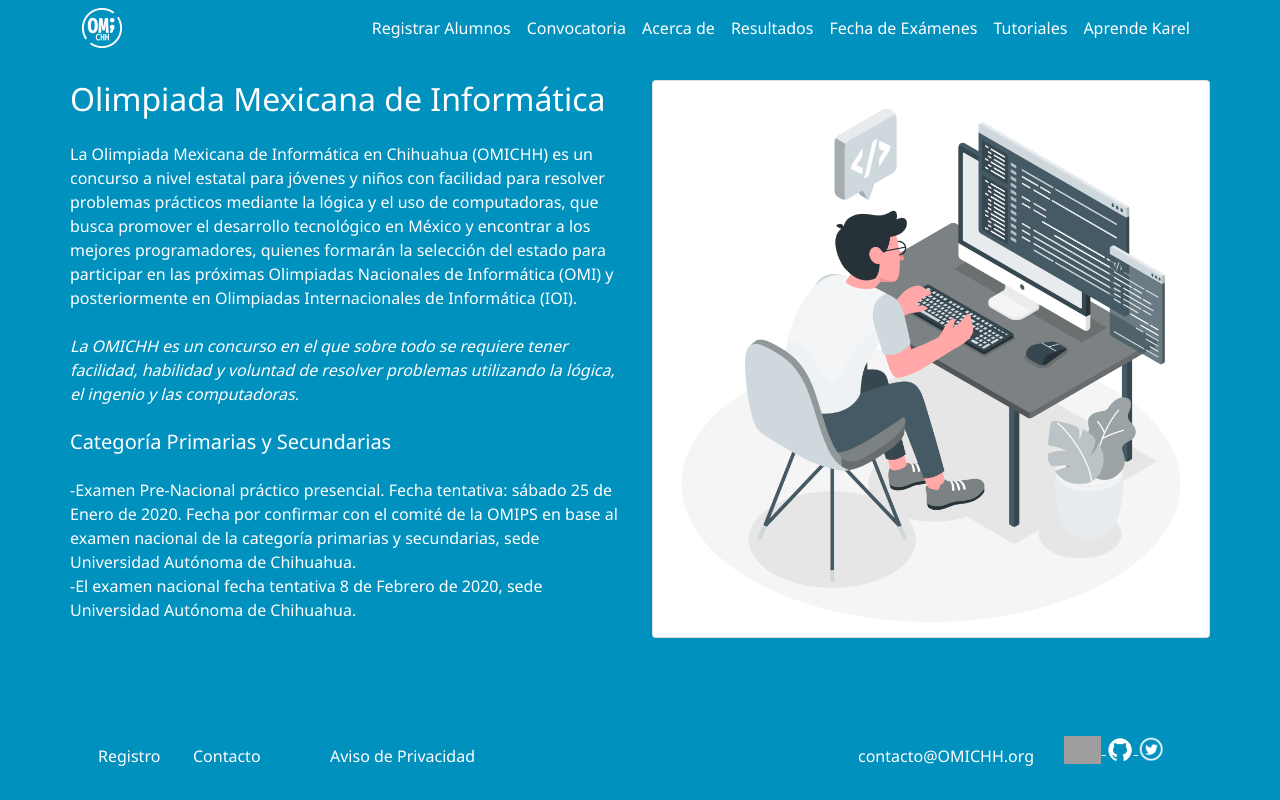
After one commit to OMICHH/omichh-web, a Django app: page /about/ in a window 1280 px wide. The commit adds this page. Run offline with Django 3.2, Linux system fonts and the light colour scheme; some libraries are stand-ins or nearby versions; grey boxes are pictures that could not be loaded.

Commit message:
Added about page, changed about-it to about, changed primary and secondary styles to affect all children

```diff
--- a/omichh/urls.py
+++ b/omichh/urls.py
@@ -22,7 +22,7 @@ urlpatterns = [
     path('home/', users_views.dashboard, name='dashboard'),
 
     #General Views
-    path('about-it/', TemplateView.as_view(template_name="index/about-it.html"), name='about-it'),
+    path('about/', TemplateView.as_view(template_name="index/about.html"), name='about'),
     path('contact-us/', TemplateView.as_view(template_name="index/contact-us.html"), name='contact-us'),
 
     #Verification user
--- a/static/css/main.css
+++ b/static/css/main.css
@@ -15,10 +15,10 @@ html, body{
 h1{
    font-weight: 700;
 }
-.style-primary p, .style-primary h1{
+.style-primary *{
    color: #ffffff;
 }
-.style-secondary p, .style-secondary h1{
+.style-secondary *{
    color: #0091BF;
 }
 .bg-OMICHH{
--- a/templates/base/header.html
+++ b/templates/base/header.html
@@ -20,6 +20,9 @@
             <a class="nav-link" href="#">Convocatoria</a>
             </li>
             <li class="nav-item">
+            <a class="nav-link" href="#">Acerca de</a>
+            </li>
+            <li class="nav-item">
             <a class="nav-link" href="#">Resultados</a>
             </li>
             <li class="nav-item">
--- a/templates/index/about-it.html
+++ /dev/null
@@ -1,5 +0,0 @@
-{% extends 'base/base.html' %}
-
-{% block container %}
-
-{% endblock container %}
--- /dev/null
+++ b/templates/index/about.html
@@ -0,0 +1,27 @@
+{% extends 'base/base.html' %}
+
+{% block head_content %}
+    <title>About</title>
+{% endblock head_content %}
+
+{% load static %}
+
+{% block container %}
+    <div class="first-container d-flex container d-flex p-0">
+      <div class="row">
+        <div class="col-8 offset-2 col-md-6 offset-md-0">
+          <h2 class="mb-4">Olimpiada Mexicana de Informática</h2>
+          <p class="mb-4">La Olimpiada Mexicana de Informática en Chihuahua (OMICHH) es un concurso a nivel estatal para jóvenes y niños con facilidad para resolver problemas prácticos mediante la lógica y el uso de computadoras, que busca promover el desarrollo tecnológico en México y encontrar a los mejores programadores, quienes formarán la selección del estado para participar en las próximas Olimpiadas Nacionales de Informática (OMI) y posteriormente en Olimpiadas Internacionales de Informática (IOI).</p>
+          <p class="mb-4"><i>La OMICHH es un concurso en el que sobre todo se requiere tener facilidad, habilidad y voluntad de resolver problemas utilizando la lógica, el ingenio y las computadoras.</i></p>
+          <h5 class="mb-4">Categoría Primarias y Secundarias</h5>
+          <p>-Examen Pre-Nacional práctico presencial. Fecha tentativa: sábado 25 de Enero de 2020. Fecha por confirmar con el comité de la OMIPS en base al examen nacional de la categoría primarias y secundarias, sede Universidad Autónoma de Chihuahua.<br>
+          -El examen nacional fecha tentativa 8 de Febrero de 2020, sede Universidad Autónoma de Chihuahua.</p>
+        </div>
+        <div class="col-8 col-md-6 d-flex justify-content-center align-items-center">
+          <div class="card">
+            <img src="{% static 'img/Programming-amico.png' %}" class="card-img-top" alt="what">
+          </div>
+        </div>
+      </div>
+    </div>
+{% endblock container %}
```
